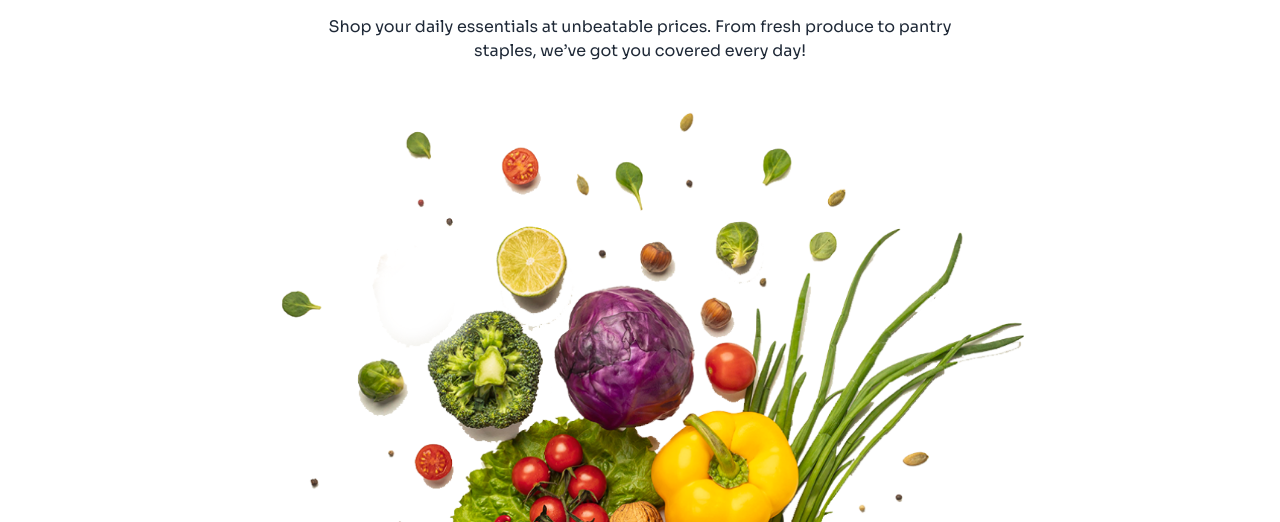
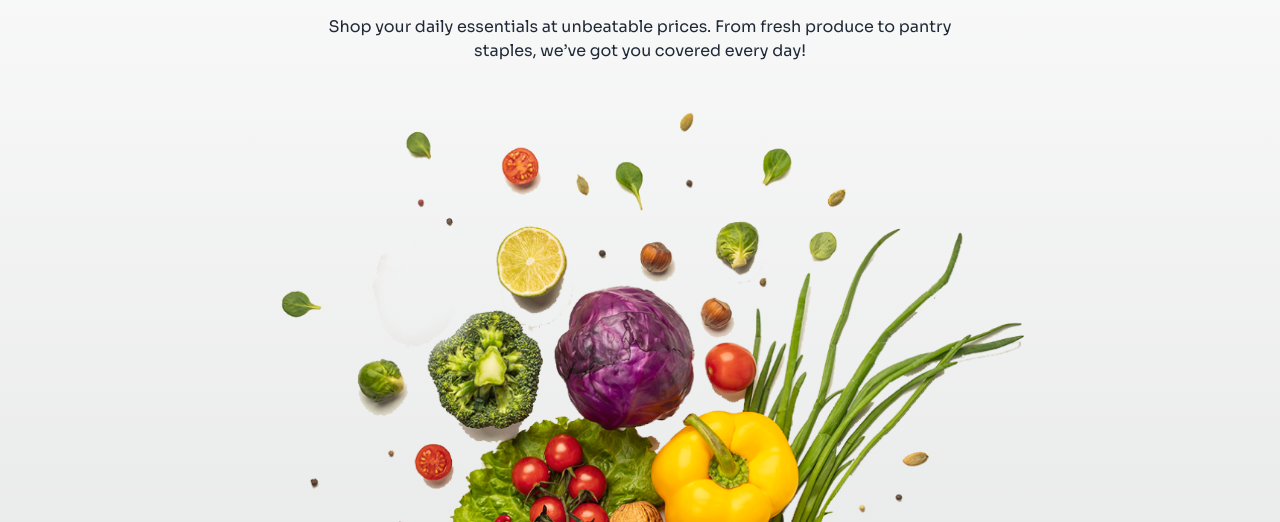
Before and after one commit to sharmin-khan/assignment-3, a plain HTML site: page index.html in a window 1280 px wide. Shown: the part 278-800 px from the top of the page. Drawn offline with nearby package versions, Linux system fonts and the light colour scheme.

Commit message:
added banner section gradient color

```diff
--- a/index.html
+++ b/index.html
@@ -47,10 +47,11 @@
 </head>
 
 <body class="sora-font">
+    <section class="w-full bg-gradient-to-t from-base-300">
         <!-- header section -->
         <header class="w-full lg:w-10/12 mx-auto">
             <!-- navber -->
-        <div class="navbar bg-base-100">
+            <div class="navbar">
                 <div class="navbar-start">
 
                     <!-- <a class="btn btn-ghost text-xl">daisyUI</a> -->
@@ -59,7 +60,8 @@
                 </div>
                 <div class="navbar-center hidden lg:flex">
                     <ul class="menu menu-horizontal px-1">
-                    <li class="hover:animate-bounce hover:bg-[#179800] hover:text-white hover:rounded-lg"><a>Product</a>
+                        <li class="hover:animate-bounce hover:bg-[#179800] hover:text-white hover:rounded-lg">
+                            <a>Product</a>
                         </li>
                         <li class="hover:animate-bounce hover:bg-[#179800] hover:text-white hover:rounded-lg">
                             <a>Services</a>
@@ -96,10 +98,12 @@
             </div>
             <div class="h-[1px] w-full bg-btn-bg mb-12 lg:hidden"></div>
             <!-- banner section -->
+
             <div class="hero min-h-screen">
                 <div class="hero-content flex-col text-center">
                     <div class="mt-1 lg:mt-20">
-                    <h1 class="text-2xl lg:text-5xl font-bold">Freshness <span class="text-[#179800] animate-pulse">You
+                        <h1 class="text-2xl lg:text-5xl font-bold">Freshness <span
+                                class="text-[#179800] animate-pulse">You
                                 Can <br>
                                 Count</span> On, Prices You’ll Love!</h1>
                         <p class="py-6">
@@ -107,9 +111,10 @@
                             we’ve got you covered every day!
                         </p>
                     </div>
-                <img src="images/hero-vegetables.png" class="w-full lg:max-w-3xl" />
+                    <img class="w-full lg:max-w-3xl -mb-4" src="images/hero-vegetables.png" />
                 </div>
             </div>
+    </section>
     </header>
     <!-- main section -->
     <main>
```
Lines whose indentation alone changed are shown as unchanged.
